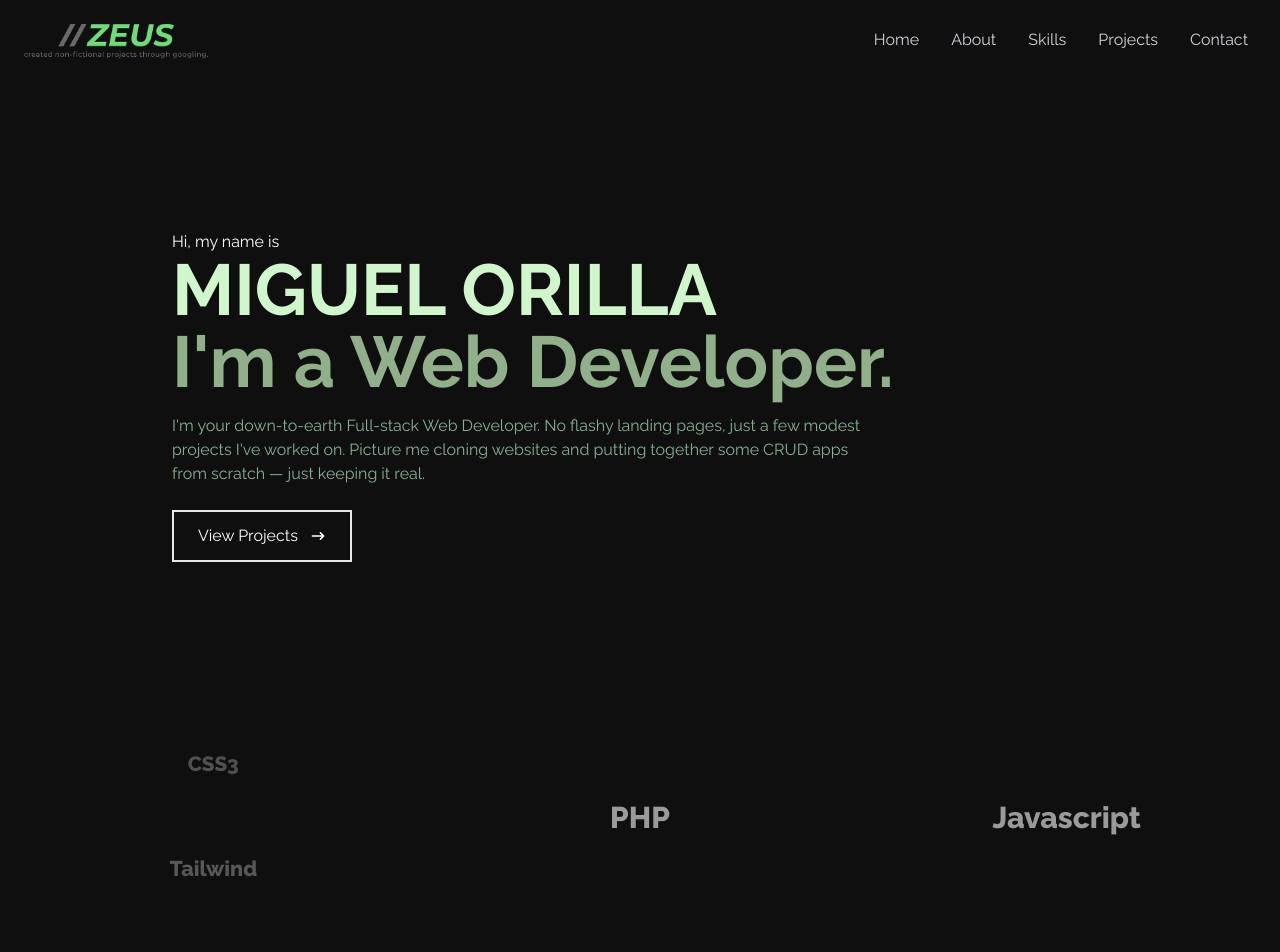
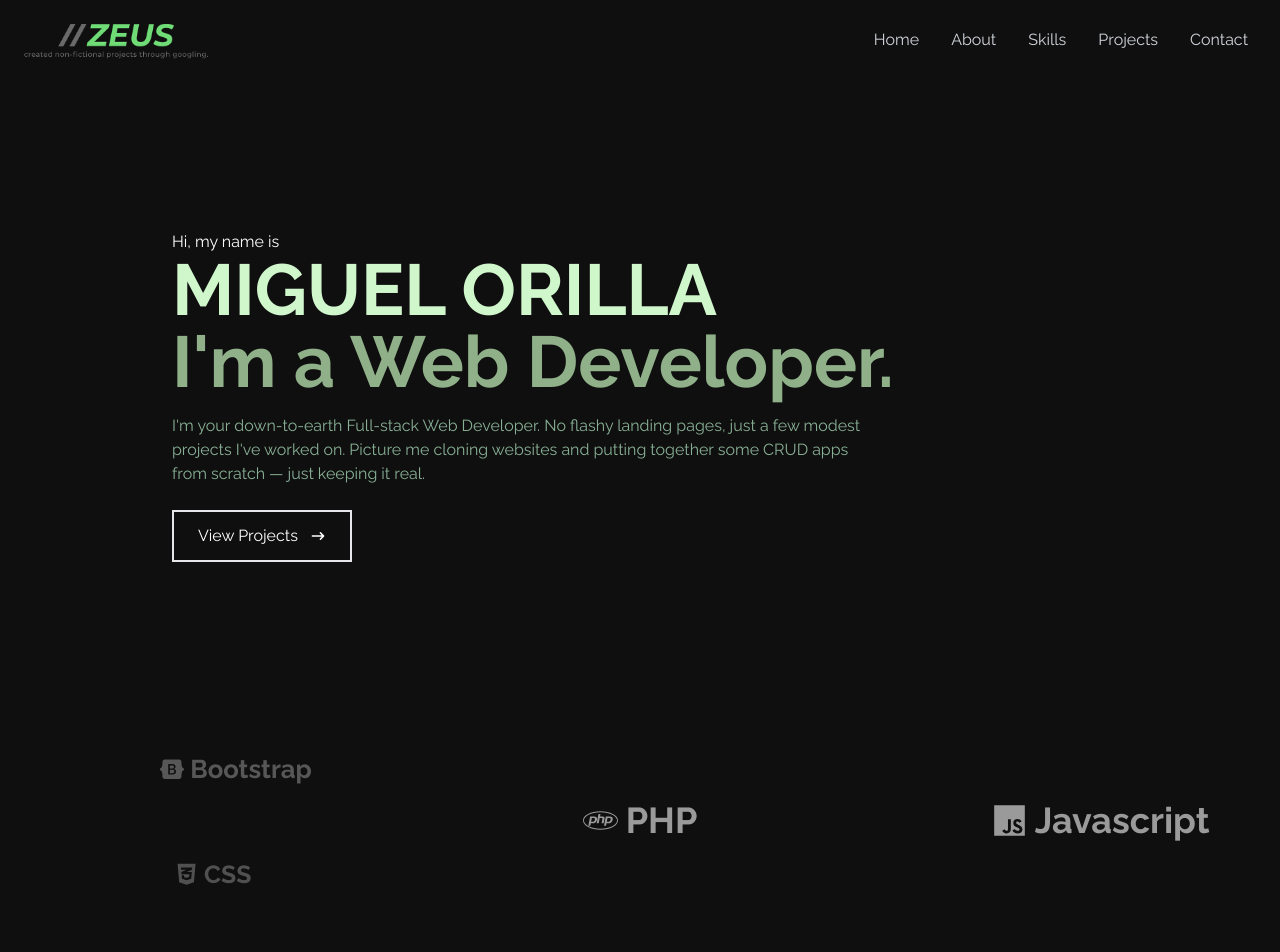
Before and after one commit to SaucedCODER/React-Portfolio-Zeus, a React (Vite) app: page / in a window 1280 px wide. Shown: the top 952 px of the page. Built offline with nearby package versions, Linux system fonts and the light colour scheme.

Commit message:
dont converting my prototype vanilla js animation rotating to react-states and reusable components

```diff
--- /dev/null
+++ b/src/collections/tech.jsx
@@ -0,0 +1,30 @@
+// logosData.js
+import React from "react";
+import {
+  FaBootstrap,
+  FaCss3Alt,
+  FaDatabase,
+  FaPhp,
+  FaNode,
+  FaJs,
+  FaReact,
+} from "react-icons/fa";
+import { SiTailwindcss } from "react-icons/si";
+
+export const data = [
+  [
+    ["Bootstrap", <FaBootstrap size={35} />, "hide to-top"],
+    ["CSS", <FaCss3Alt size={35} />, ""],
+    ["Tailwind", <SiTailwindcss size={35} />, "hide to-bottom"],
+  ],
+  [
+    ["Mysql", <FaDatabase size={35} />, "hide to-top"],
+    ["PHP", <FaPhp size={35} />, ""],
+    ["MongoDB", <FaDatabase size={35} />, "hide to-bottom"],
+  ],
+  [
+    ["ExpressJS", <FaNode size={35} />, "hide to-top text-blue-700"],
+    ["Javascript", <FaJs size={35} />, ""],
+    ["ReactJs", <FaReact size={35} />, "hide to-bottom"],
+  ],
+];
--- /dev/null
+++ b/src/components/LogoGroup.jsx
@@ -0,0 +1,19 @@
+import React from "react";
+
+const LogoGroup = ({ logos }) => (
+  <div className="logo-group flex flex-col items-center justify-center relative">
+    {logos.map((item, index) => (
+      <div
+        key={item[0] + index}
+        className={`logo ${item[2]} absolute top-0 max-h-14 max-w-[150px]`}
+      >
+        <div className="flex items-center">
+          <div className="mr-2">{item[1]}</div>
+          <span className="font-bold">{item[0]}</span>
+        </div>
+      </div>
+    ))}
+  </div>
+);
+
+export default LogoGroup;
--- a/src/components/LogoRotatingAnimation.jsx
+++ b/src/components/LogoRotatingAnimation.jsx
@@ -1,74 +1,42 @@
-import React, { useEffect } from "react";
-import bootstrap from "../assets/skills/bootstrap.png";
-import css from "../assets/skills/css-3.png";
-import tailwind from "../assets/skills/tailwindcss.png";
+import { useEffect, useState } from "react";
+import { data } from "../collections/tech.jsx";
+import LogoGroup from "./Logogroup";
+
 const LogoRotatingAnimation = () => {
+  const [logos, setLogos] = useState(data);
+
   useEffect(() => {
-    const logosWrappers = document.querySelectorAll(".logo-group");
-
     const sleep = (number) => new Promise((res) => setTimeout(res, number));
 
-    logosWrappers.forEach(async (logoWrapper, i) => {
-      const logos = Array.from(logoWrapper.children);
-      await sleep(1400 * i);
-      setInterval(() => {
-        let temp = logos[0];
-        logos[0] = logos[1];
-        logos[1] = logos[2];
-        logos[2] = temp;
-        logos[0].classList.add("hide", "to-top");
-        logos[1].classList.remove("hide", "to-top", "to-bottom");
-        logos[2].classList.add("hide", "to-bottom");
-      }, 5600);
-    });
-  }, []); // Empty dependency array ensures this effect runs only once
+    const rotateLogos = async () => {
+      for (let i = 0; i < logos.length; i++) {
+        await sleep(1400 * i);
+
+        setLogos((prevLogos) => {
+          const updatedLogos = [...prevLogos];
+          let temp = updatedLogos[i][0][2];
+          updatedLogos[i][0][2] = updatedLogos[i][1][2];
+          updatedLogos[i][1][2] = updatedLogos[i][2][2];
+          updatedLogos[i][2][2] = temp;
+
+          return updatedLogos;
+        });
+      }
+    };
+
+    const intervalId = setInterval(() => {
+      rotateLogos();
+    }, 5600);
+
+    // Cleanup function to clear the interval when the component unmounts
+    return () => clearInterval(intervalId);
+  }, [logos]);
 
   return (
-    <div className="logos min-h-[50vh] flex justify-around items-start md:py-10 lg:py-[var(--spacing-x-large)] bg-[#0f0f0f] text-3xl">
-      <div className="logo-group flex flex-col items-center justify-center relative">
-        <div className="logo hide to-top absolute top-0 max-h-14 max-w-[150px] logos-transition hide to-top">
-          {/* <img loading="lazy" src={bootstrap} alt="bootstrap" /> */}
-          <h1 className="font-extrabold">Bootstrap</h1>
-        </div>
-        <div className="logo absolute top-0 max-h-14 max-w-[150px] logos-transition">
-          {/* <img loading="lazy" src={css} alt="css" /> */}
-          <h1 className="font-extrabold">CSS3</h1>
-        </div>
-        <div className="logo hide to-bottom absolute top-0 max-h-14 max-w-[150px] logos-transition hide to-bottom">
-          <h1 className="font-extrabold">Tailwind</h1>
-          {/* <img loading="lazy" src={tailwind} alt="tailwind" /> */}
-        </div>
-      </div>
-
-      <div className="logo-group flex flex-col items-center justify-center relative">
-        <div className="logo hide to-top absolute top-0 max-h-14 max-w-[150px] logos-transition hide to-top">
-          {/* <img loading="lazy" src={bootstrap} alt="bootstrap" /> */}
-          <h1 className="font-extrabold">Mysql</h1>
-        </div>
-        <div className="logo absolute top-0 max-h-14 max-w-[150px] logos-transition">
-          {/* <img loading="lazy" src={css} alt="css" /> */}
-          <h1 className="font-extrabold">PHP</h1>
-        </div>
-        <div className="logo hide to-bottom absolute top-0 max-h-14 max-w-[150px] logos-transition hide to-bottom">
-          <h1 className="font-extrabold">MongoDB</h1>
-          {/* <img loading="lazy" src={tailwind} alt="tailwind" /> */}
-        </div>
-      </div>
-
-      <div className="logo-group flex flex-col items-center justify-center relative">
-        <div className="logo hide to-top absolute top-0 max-h-14 max-w-[150px] logos-transition hide to-top">
-          {/* <img loading="lazy" src={bootstrap} alt="bootstrap" /> */}
-          <h1 className="font-extrabold">ExpressJS</h1>
-        </div>
-        <div className="logo absolute top-0 max-h-14 max-w-[150px] logos-transition">
-          {/* <img loading="lazy" src={css} alt="css" /> */}
-          <h1 className="font-extrabold">Javascript</h1>
-        </div>
-        <div className="logo hide to-bottom absolute top-0 max-h-14 max-w-[150px] logos-transition hide to-bottom">
-          <h1 className="font-extrabold">ReactJs</h1>
-          {/* <img loading="lazy" src={tailwind} alt="tailwind" /> */}
-        </div>
-      </div>
+    <div className="logos min-h-[50vh] flex justify-around items-start md:py-10 lg:py-[var(--spacing-x-large)] bg-[#0f0f0f] text-4xl">
+      {logos.map((logos, index) => (
+        <LogoGroup key={index} logos={logos} />
+      ))}
     </div>
   );
 };
--- a/src/index.css
+++ b/src/index.css
@@ -5,9 +5,7 @@
 
 /* custom.css */
 @layer utilities {
-  .logos-transition {
-    transition: all 2.4s cubic-bezier(0.25, 1, 0.5, 1);
-  }
+
   .logo.hide {
     opacity: 0;
   }
@@ -20,6 +18,7 @@
     transform: scale(0.4) translateY(150px);
   }
   .logo {
+    transition: all 2.4s cubic-bezier(0.25, 1, 0.5, 1);
     filter: invert(97%) grayscale(100%) opacity(0.6);
   }
 
```
